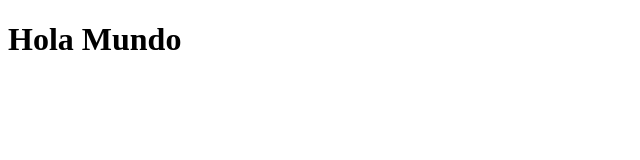
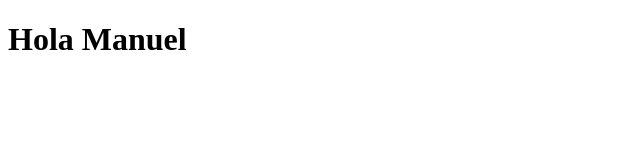
Before and after one commit to Guzman315/Proyecto-Computaci-n, a plain HTML site: page index.html in a window 1280 px wide. Shown: the full height of the page, 0-640 px from the left. Drawn offline with Linux system fonts and the light colour scheme.

Commit message:
Update index.html

```diff
--- a/index.html
+++ b/index.html
@@ -6,6 +6,6 @@
     <title>Document</title>
 </head>
 <body>
-    <h1>Hola Mundo</h1>
+    <h1>Hola Manuel</h1>
 </body>
 </html>
```
